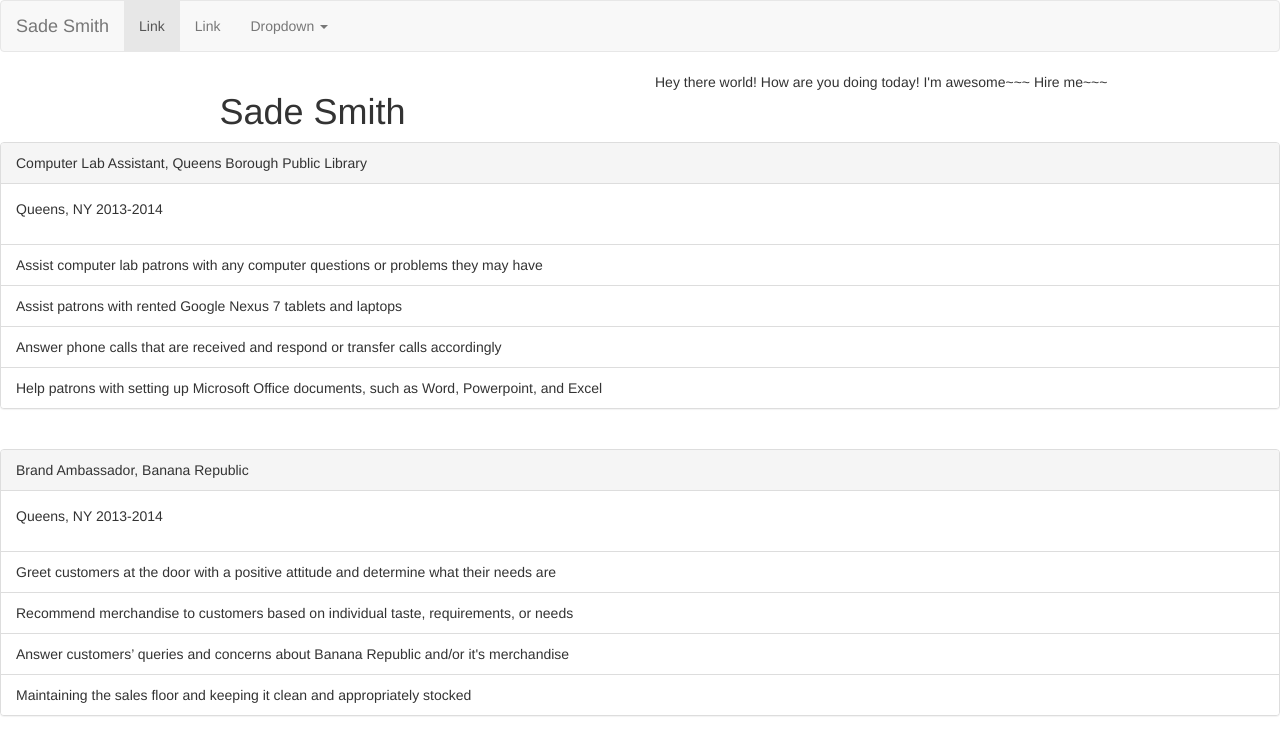
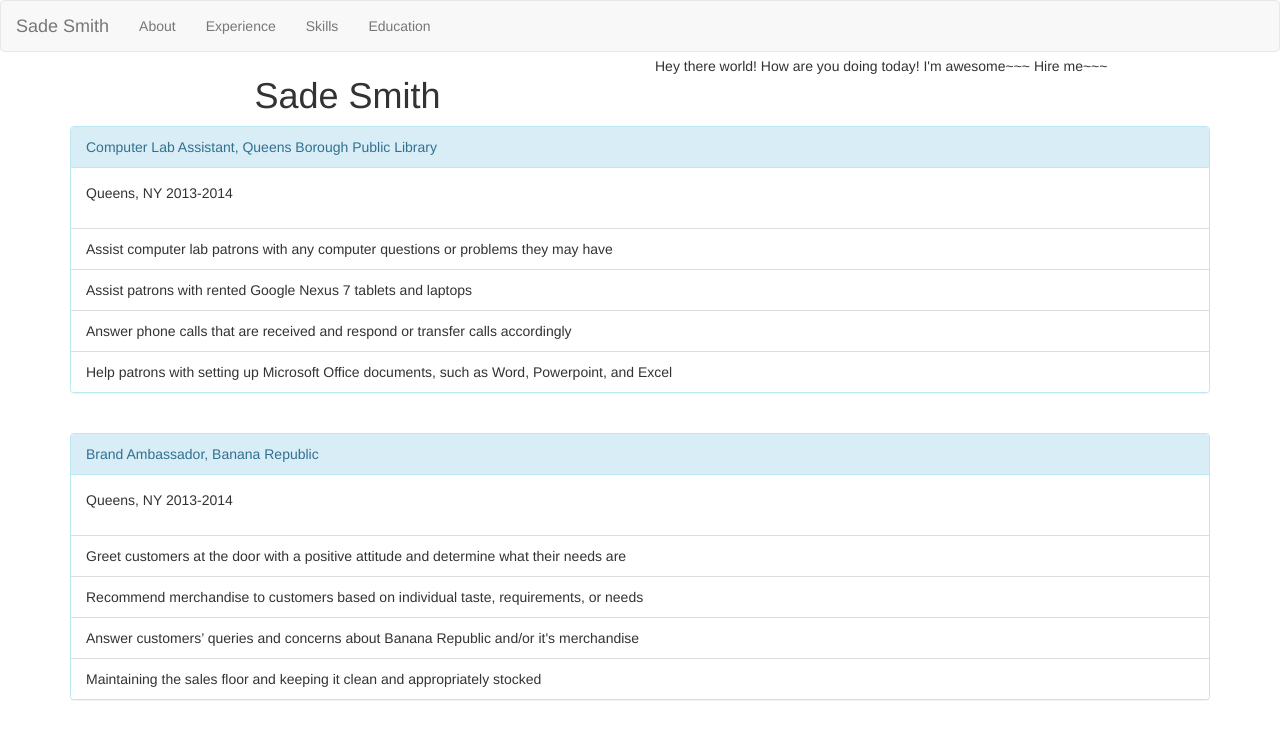
Before and after one commit to sadeambysmith/Sade-Resume, a plain HTML site: page index.html in a window 1280 px wide. Shown: the top 738 px of the page. Drawn offline with nearby package versions, Linux system fonts and the light colour scheme.

Commit message:
Adds style.css for fixed nav

```diff
--- a/index.html
+++ b/index.html
@@ -1,21 +1,17 @@
 <!DOCTYPE html>
 <html lang="en">
-
 <head>
   <meta charset="utf-8" />
   <title>Sade's Resume</title>
-
   <script src="https://code.jquery.com/jquery-2.2.3.min.js" integrity="sha256-a23g1Nt4dtEYOj7bR+vTu7+T8VP13humZFBJNIYoEJo=" crossorigin="anonymous"></script>
   <link href="https://maxcdn.bootstrapcdn.com/bootstrap/3.3.6/css/bootstrap.min.css" rel="stylesheet" integrity="sha384-1q8mTJOASx8j1Au+a5WDVnPi2lkFfwwEAa8hDDdjZlpLegxhjVME1fgjWPGmkzs7" crossorigin="anonymous">
+  <link href="style.css" rel="stylesheet">
   <script src="https://maxcdn.bootstrapcdn.com/bootstrap/3.3.6/js/bootstrap.min.js" integrity="sha384-0mSbJDEHialfmuBBQP6A4Qrprq5OVfW37PRR3j5ELqxss1yVqOtnepnHVP9aJ7xS" crossorigin="anonymous"></script>
-
   <script src="script.js"></script>
 </head>
-
 <body>
   <nav class="navbar navbar-default">
     <div class="container-fluid">
-            <!-- Brand and toggle get grouped for better mobile display -->
       <div class="navbar-header">
         <button type="button" class="navbar-toggle collapsed" data-toggle="collapse" data-target="#bs-example-navbar-collapse-1" aria-expanded="false">
           <span class="sr-only">Toggle navigation</span>
@@ -25,31 +21,18 @@
         </button>
         <a class="navbar-brand" href="#">Sade Smith</a>
       </div>
-
-            <!-- Collect the nav links, forms, and other content for toggling -->
       <div class="collapse navbar-collapse" id="bs-example-navbar-collapse-1">
         <ul class="nav navbar-nav">
-                    <li class="active"><a href="#">Link <span class="sr-only">(current)</span></a></li>
-                    <li><a href="#">Link</a></li>
-                    <li class="dropdown">
-                        <a href="#" class="dropdown-toggle" data-toggle="dropdown" role="button" aria-haspopup="true" aria-expanded="false">Dropdown <span class="caret"></span></a>
-                        <ul class="dropdown-menu">
-                            <li><a href="#">Action</a></li>
-                            <li><a href="#">Another action</a></li>
-                            <li><a href="#">Something else here</a></li>
-                            <li role="separator" class="divider"></li>
-                            <li><a href="#">Separated link</a></li>
-                            <li role="separator" class="divider"></li>
-                            <li><a href="#">One more separated link</a></li>
-                        </ul>
-                    </li>
+          <li><a href="#about">About</a></li>
+          <li><a href="#experience">Experience</a></li>
+          <li><a href="#skills">Skills</a></li>
+          <li><a href="#education">Education</a></li>
         </ul>
       </div>
-            <!-- /.navbar-collapse -->
     </div>
-        <!-- /.container-fluid -->
   </nav>
-    <main>
+
+  <main class="container">
     <section id="about">
       <div class="row">
         <div class="col-xs-12 col-md-6">
@@ -67,15 +50,14 @@
           <div class="panel-heading">Skills</div>
           <div class="panel-body">
             <ul id="skills-list">
-
             </ul>
           </div>
         </div>
       </section>
       <section id="education"></section>
     </main>
+
     <footer>
     </footer>
   </body>
-
   </html>
--- a/script.js
+++ b/script.js
@@ -26,7 +26,7 @@ var experience = [{
 
 var positionsHTML = "";
 for (let i = 0; i < experience.length; i++) {
-    positionsHTML += `<div class="panel panel-default">
+    positionsHTML += `<div class="panel panel-info">
                 <div class="panel-heading">${experience[i].position}, ${experience[i].employer}</div>
                 <div class="panel-body">
                   <p>${experience[i].location} ${experience[i].start}-${experience[i].end}</p>
--- /dev/null
+++ b/style.css
@@ -0,0 +1,11 @@
+.navbar {
+  position: fixed;
+  top: 0;
+  left: 0;
+  width: 100vw;
+  z-index: 100;
+}
+
+main {
+  margin-top: 56px;
+}
```
Lines whose indentation alone changed are shown as unchanged.
